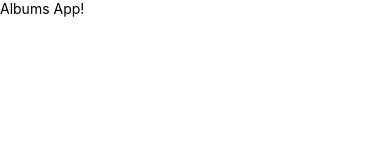
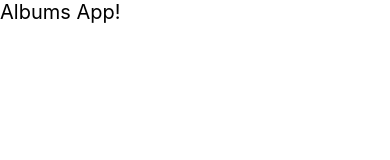
Before and after one commit to spryh/react-native-expo, a React Native app: screen / in a window 390 px wide. Shown: the top 160 px of the page. Built offline with nearby package versions, Linux system fonts and the light colour scheme.

Commit message:
Thru 5.24 - Styling

```diff
--- a/App.js
+++ b/App.js
@@ -4,8 +4,6 @@ import Header from './src/components/header'
 
 export default class App extends React.Component {
   render () {
-    return (
-        <Header />
-    )
+    return <Header />
   }
 }
--- a/src/components/header.js
+++ b/src/components/header.js
@@ -2,7 +2,13 @@ import React from 'react'
 import { Text } from 'react-native'
 
 const Header = () => {
-  return <Text>Albums App!</Text>
+  const {textStyle} = styles
+  return <Text style = {textStyle}>Albums App!</Text>
 }
 
+const styles = {
+  textStyle: {
+    fontSize: 20 // RN uses camelCase on the styling
+  }
+}
 export default Header
```
